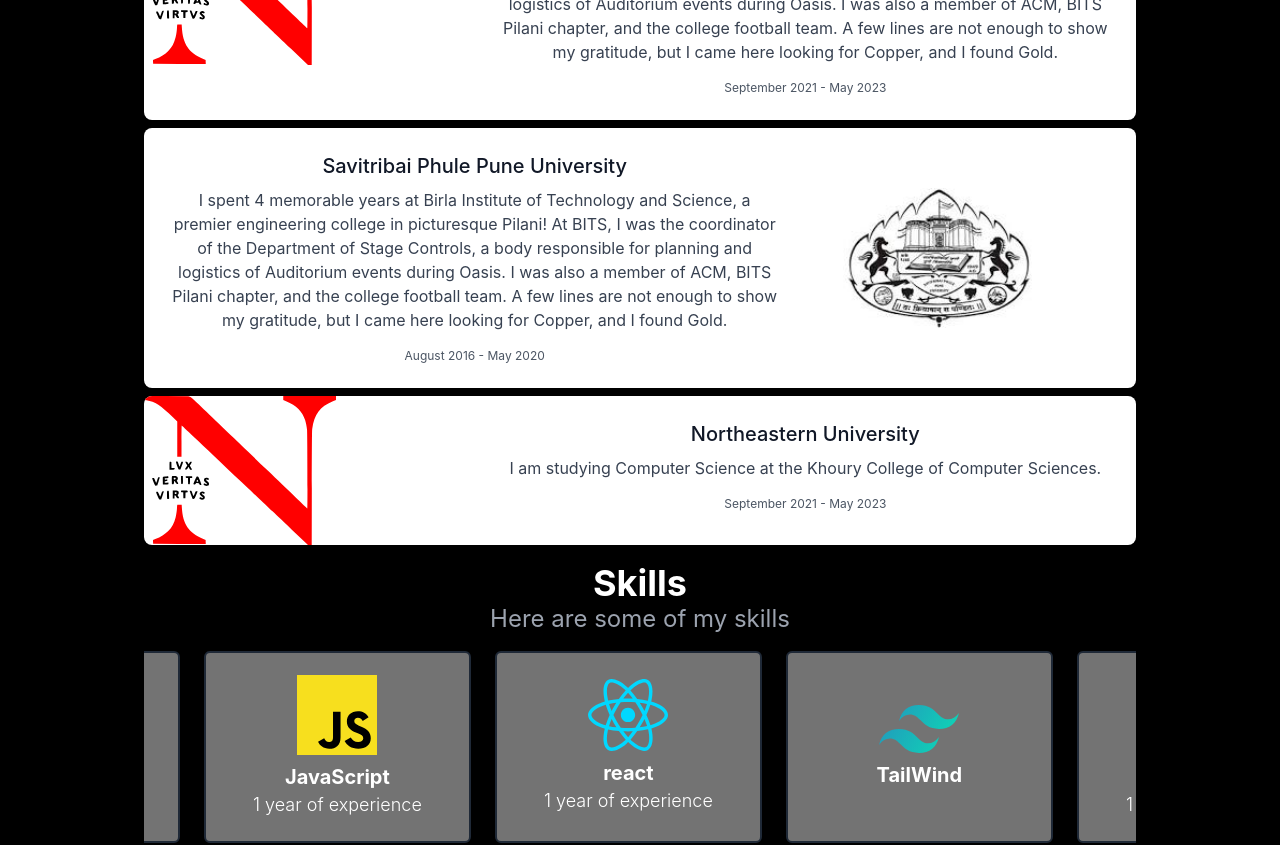
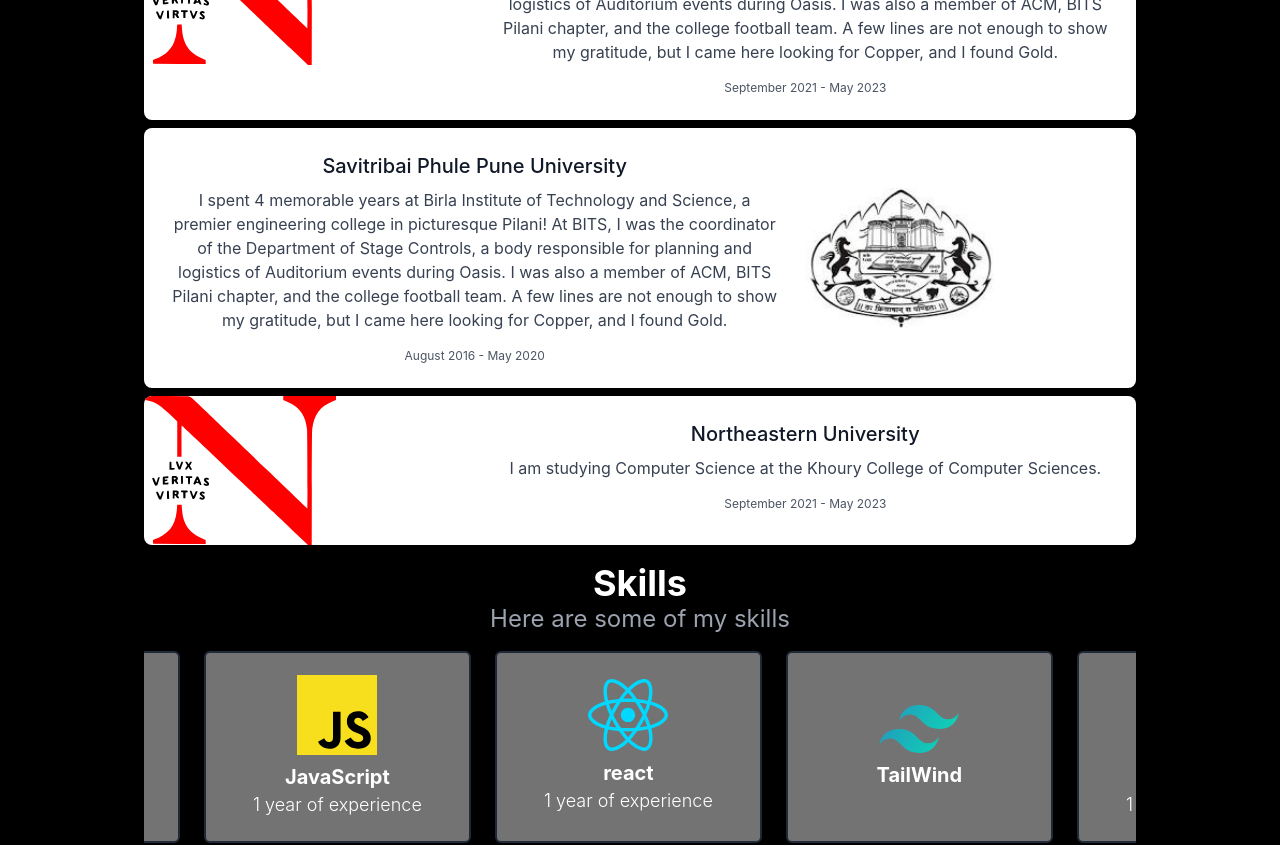
Before and after one commit to Pulkitxm/my-website, a React (Create React App) app: page / in a window 1280 px wide. Shown: the part 940-1793 px from the top of the page. Built offline with nearby package versions, Linux system fonts and the light colour scheme.

Commit message:
changing the bg of education cards with font color next

```diff
--- a/src/components/Education/Education.js
+++ b/src/components/Education/Education.js
@@ -15,7 +15,7 @@
         timeframe:"August 2016 - May 2020"
     };
     const n = 2; //number of education cards
-    return(<div className=" grid gap-2 grid-rows">
+    return(<div className=" grid gap-2 grid-rows ">
     <EducationCard  logo={northeastern} schoolname={northesatern_deets.schoolname} schooldeets={nbn_deets.schooldeets} timeframe={northesatern_deets.timeframe}/>
     <EducationCard flip="true" logo={sppu} schoolname={nbn_deets.schoolname} schooldeets={nbn_deets.schooldeets} timeframe={nbn_deets.timeframe}/>
     <EducationCard  logo={northeastern} schoolname={northesatern_deets.schoolname} schooldeets={northesatern_deets.schooldeets} timeframe={northesatern_deets.timeframe}/>
--- a/src/components/Education/EducationCard.js
+++ b/src/components/Education/EducationCard.js
@@ -3,7 +3,7 @@
     const text_container = (schoolname, schooldeets,timeframe) => {
         return(
             <div class="p-6 col-span-2 justify-start">
-      <h5 class="text-gray-900 text-xl font-medium mb-2">{schoolname}</h5>
+      <h5 class="text-gray-900 dark: text-xl font-medium mb-2">{schoolname}</h5>
       <p class="text-gray-700 text-base mb-4">
         {schooldeets}
       </p>
@@ -19,7 +19,7 @@
                      <>
 
                      {text_container(args.schoolname, args.schooldeets, args.timeframe)}
-                     <div className="col-span-1 flex items-center">adad
+                     <div className="col-span-1 flex items-center">
                          <img class=" w-fit h-fit md:h-auto object-cover md:w-48 rounded-b-lg md:rounded-none md:rounded-r-lg" src={args.logo} alt="" />
                      </div>
 
```
